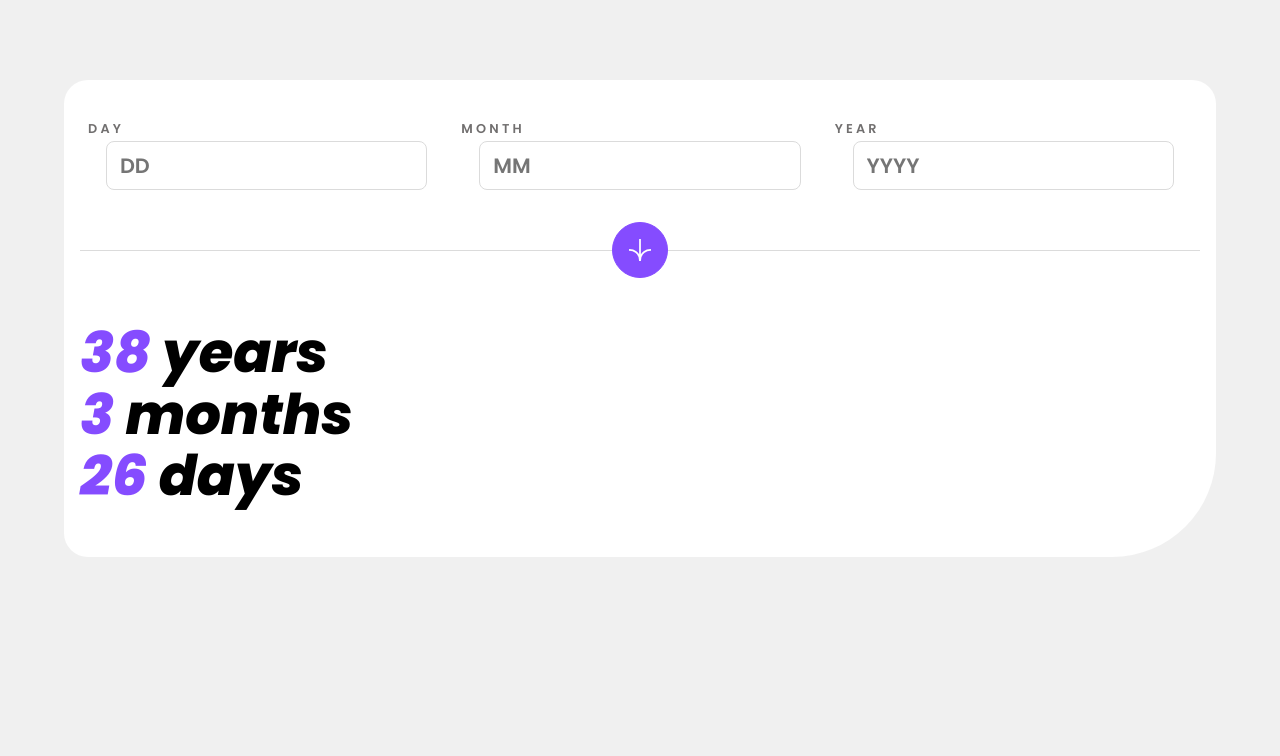
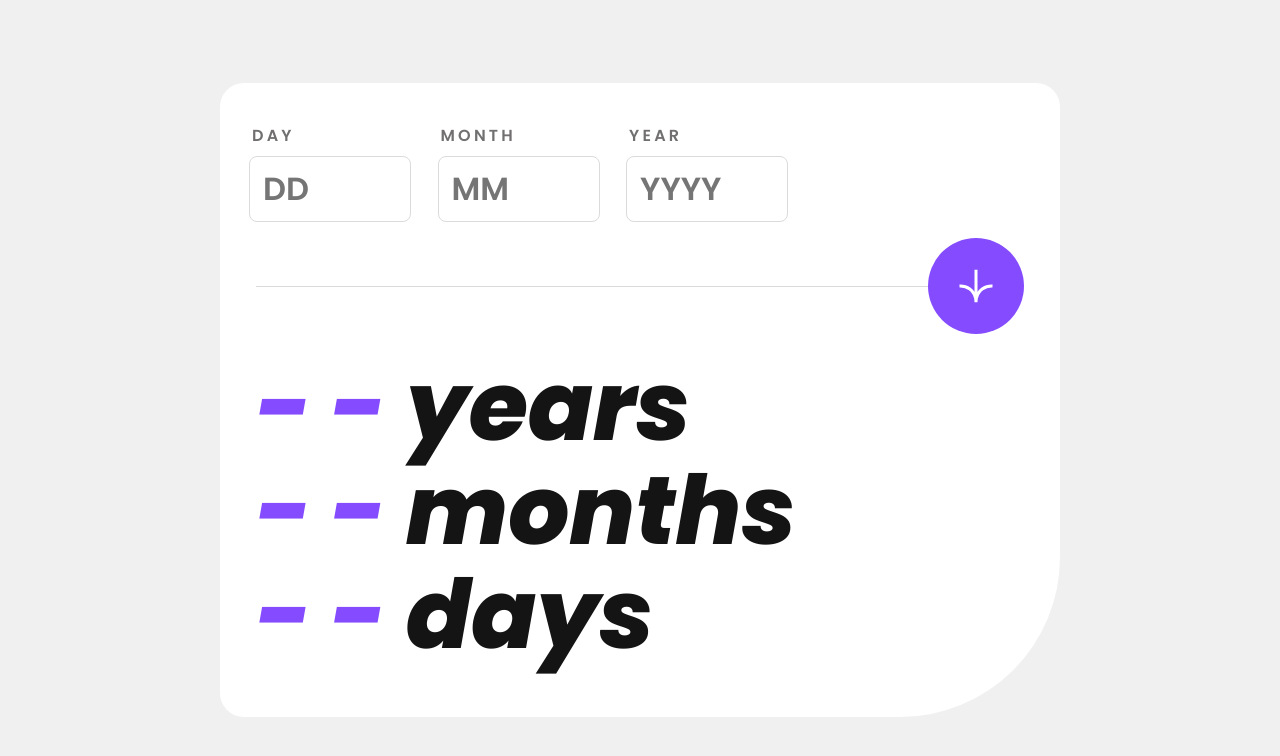
Before and after one commit to Luendel/age-calculator-app, a plain HTML site: page index.html in a window 1280 px wide. Drawn offline with Linux system fonts and the light colour scheme.

Commit message:
modified:   index.html modified:   style.css

```diff
--- a/index.html
+++ b/index.html
@@ -80,9 +80,9 @@
       </div>
 
       <div class="result">
-        <p class="years"><span class="text-purple">38</span> years</p>
-        <p class="months"><span class="text-purple">3</span> months</p>
-        <p class="days"><span class="text-purple">26</span> days</p>
+        <p class="years"><span class="text-purple">- -</span> years</p>
+        <p class="months"><span class="text-purple">- -</span> months</p>
+        <p class="days"><span class="text-purple">- -</span> days</p>
       </div>
     </section>
   </main>
--- a/style.css
+++ b/style.css
@@ -61,10 +61,17 @@
     font-size: 1.3rem;
     border-radius: 0.5rem;
     margin: 0 auto;
+    color: hsl(0, 0%, 8%);
+}
+
+.age .form-group input:focus {
+    border-color: hsl(259, 100%, 65%);
+    outline: none;
 }
 
 .middle {
-    width: 100%;
+    margin: 0 auto;
+    width: 95%;
     display: grid;
     grid-template-columns: 1fr 3.5rem 1fr;
     justify-content: center;
@@ -82,7 +89,7 @@
 .middle .button {
     width: 100%;
     height: 3.5rem;
-    border: 1px solid hsl(259, 100%, 65%);
+    border: none;
     background-color: hsl(259, 100%, 65%);
     border-radius: 50%;
     display: flex;
@@ -91,6 +98,7 @@
 }
 
 .middle .button:hover {
+    background-color: hsl(0, 0%, 8%);
     cursor: pointer;
 }
 
@@ -103,9 +111,12 @@
 }
 
 .result {
+    width: 95%;
+    margin: 0 auto;
     font-weight: 800;
     font-style: italic;
     font-size: 3.5rem;
+    color: hsl(0, 0%, 8%);
     display: grid;
     grid-template-columns: 1fr;
     grid-template-rows: 3.85rem 3.85rem 3.85rem;
@@ -114,3 +125,63 @@
 .result .text-purple {
     color: hsl(259, 100%, 65%);
 }
+
+@media (min-width:768px) {
+    .main {
+        align-items: center;
+    }
+
+    .app {
+        max-width: 350px;
+        margin-top: 0px;
+    }
+}
+
+@media (min-width:1200px) {
+    .app {
+        max-width: 840px;
+        padding-bottom: 4.4rem;
+        border-bottom-right-radius: 10rem;
+    }
+
+    .age {
+        width: 70%;
+    }
+
+    .age .form-group label {
+        font-size: 1rem;
+        margin-left: 1rem;
+        margin-bottom: 0.5rem;
+    }
+
+    .age .form-group input {
+        font-size: 2rem;
+    }
+
+    .middle {
+        grid-template-columns: 1fr 6rem;
+        margin-bottom: 0rem;
+        margin-top: 1rem
+    }
+
+    .middle .button {
+        height: 6rem;
+    }
+
+    .middle .button svg {
+        scale: 0.75;
+    }
+
+    .middle .button svg g {
+        stroke-width: 4;
+    }
+
+    .middle .divisor:nth-of-type(2) {
+        display: none;
+    }
+
+    .result {
+        font-size: 6rem;
+        grid-template-rows: 6.5rem 6.5rem 6.5rem;
+    }
+}
```
